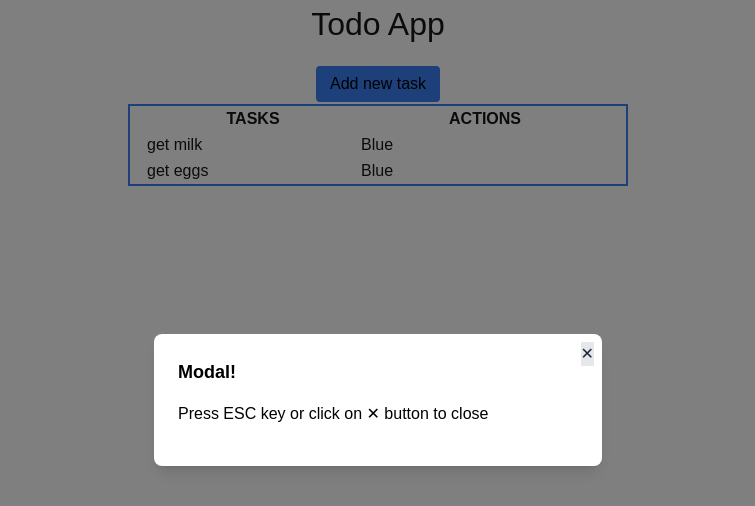
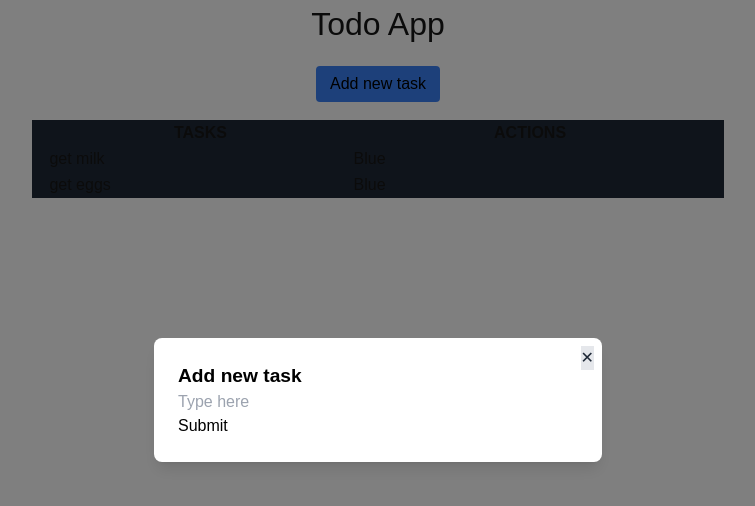
Before and after one commit to mluc404/todo-app, a Next.js app: page / in a window 1280 px wide. Both pictures are taken after a click on the button "Add new task". Shown: the top 506 px of the page, without its empty margins (262-1017 px from the left). Built offline with nearby package versions, Linux system fonts and the light colour scheme; data requests are answered from the project's data file.

Commit message:
add input to task modal

```diff
--- a/app/components/AddTask.tsx
+++ b/app/components/AddTask.tsx
@@ -1,9 +1,16 @@
 "use client";
-import { useState } from "react";
+import { FormEventHandler, useState } from "react";
 import { Modal } from "./Modal";
 
 export function AddTask() {
   const [modalOpen, setModalOpen] = useState<boolean>(false);
+  const [newTaskValue, setNewTaskValue] = useState<string>("");
+
+  const handleSubmitNewTodo: FormEventHandler<HTMLFormElement> = (e) => {
+    e.preventDefault();
+    console.log(newTaskValue);
+    setNewTaskValue("");
+  };
   return (
     <div>
       <button
@@ -12,7 +19,23 @@ export function AddTask() {
       >
         Add new task
       </button>
-      <Modal modalOpen={modalOpen} setModalOpen={setModalOpen} />
+      <Modal modalOpen={modalOpen} setModalOpen={setModalOpen}>
+        <form onSubmit={handleSubmitNewTodo}>
+          <h3 className="font-bold text-[1.2rem]">Add new task</h3>
+          <div className="modal-action">
+            <input
+              value={newTaskValue}
+              onChange={(e) => setNewTaskValue(e.target.value)}
+              type="text"
+              placeholder="Type here"
+              className="input input-bordered w-full text-white"
+            />
+            <button type="submit" className="btn">
+              Submit
+            </button>
+          </div>
+        </form>
+      </Modal>
     </div>
   );
 }
--- a/app/components/Modal.tsx
+++ b/app/components/Modal.tsx
@@ -1,9 +1,10 @@
 interface ModalProps {
   modalOpen: boolean;
   setModalOpen: (open: boolean) => void;
+  children: React.ReactNode;
 }
 
-export function Modal({ modalOpen, setModalOpen }: ModalProps) {
+export function Modal({ modalOpen, setModalOpen, children }: ModalProps) {
   if (!modalOpen) return null;
 
   return (
@@ -16,8 +17,7 @@ export function Modal({ modalOpen, setModalOpen }: ModalProps) {
           >
             ✕
           </button>
-          <h3 className="font-bold text-lg">Modal!</h3>
-          <p className="py-4">Press ESC key or click on ✕ button to close</p>
+          {children}
         </div>
       </div>
     </div>
--- a/app/components/TodoList.tsx
+++ b/app/components/TodoList.tsx
@@ -7,8 +7,8 @@ interface TodoListProps {
 
 export function TodoList({ tasks }: TodoListProps) {
   return (
-    <div className="container w-[500px] mx-auto px-4 border-2 border-blue-500">
-      <table className="table w-full">
+    <div className="container w-[80%] mx-auto px-4 bg-gray-800">
+      <table className="table w-full text-[1rem]">
         <thead>
           <tr>
             <th>TASKS</th>
--- a/app/page.tsx
+++ b/app/page.tsx
@@ -4,21 +4,9 @@ import { TodoList } from "./components/TodoList";
 
 export default async function Home() {
   const tasks = await getAllTodos();
-  console.log(tasks);
   return (
-    // <div>
-    //   <main>
-    //     <div>
-    //       <h1>Todo App</h1>
-    //       <AddTask />
-    //     </div>
-    //     <TodoList tasks={tasks} />
-    //   </main>
-    //   <footer className="row-start-3 flex gap-6 flex-wrap items-center justify-center"></footer>
-    // </div>
-
     <div className="min-h-screen flex flex-col items-center">
-      <main className="w-full max-w-4xl px-4">
+      <main className="w-full max-w-4xl px-4 flex flex-col gap-4">
         <div className="flex flex-col items-center gap-4">
           <h1>Todo App</h1>
           <AddTask />
```
